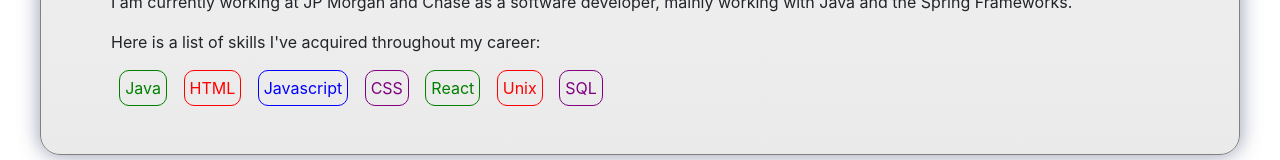
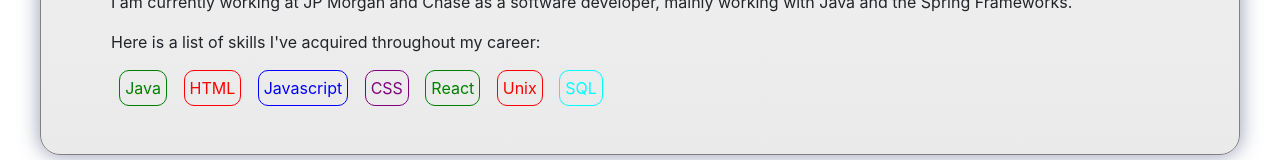
Before and after one commit to yy2/meetyu, a React (Create React App) app: page /about in a window 1280 px wide. Shown: the part 303-463 px from the top of the page. Built offline with nearby package versions, Linux system fonts and the light colour scheme.

Commit message:
Updated Readme file

```diff
--- a/src/components/About.jsx
+++ b/src/components/About.jsx
@@ -24,7 +24,7 @@
                         <Skills name="CSS" color_style={{color: 'purple'}}/>
                         <Skills name="React" color_style={{color: 'green'}}/>
                         <Skills name="Unix" color_style={{color: 'red'}}/>
-                        <Skills name="SQL" color_style={{color: 'purple'}}/>
+                        <Skills name="SQL" color_style={{color: 'cyan'}}/>
                     </div>
                     <br />
                     <br />
```
Also changed, not shown: 2 other files (tests, documents, lock files or other folders).
